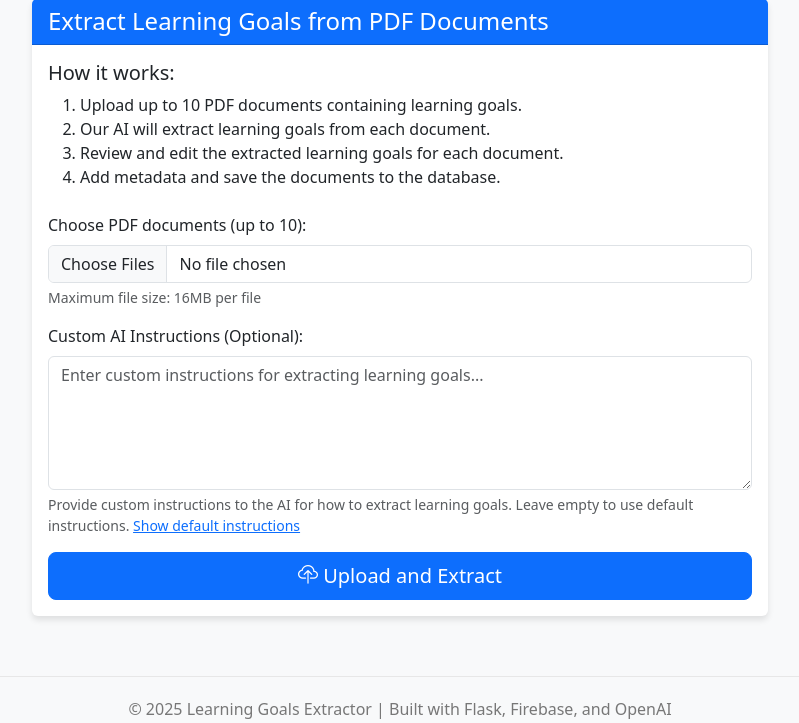
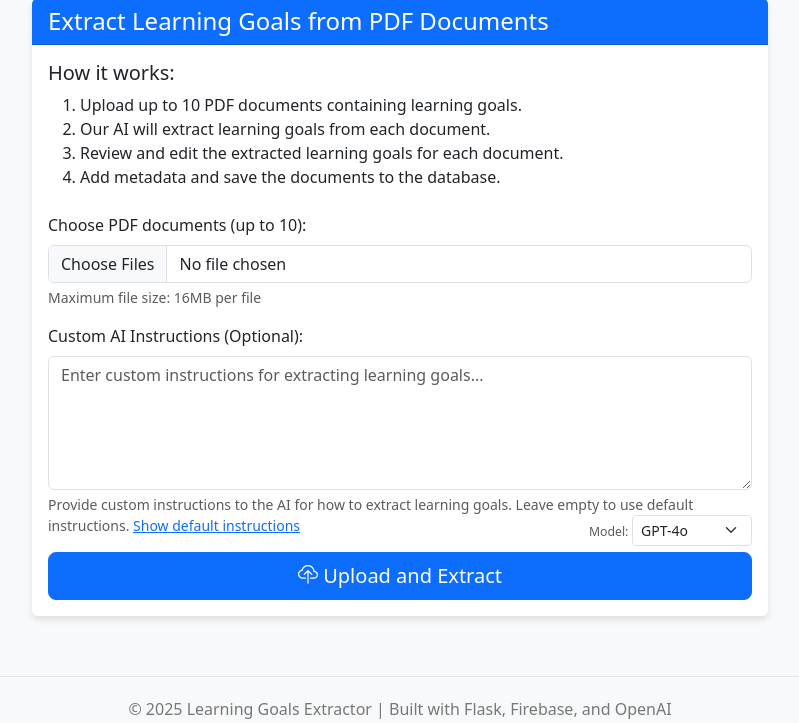
Before and after one commit to gkestin/learning-goals-app, a Flask app: page / in a window 1280 px wide. Shown: the part 101-824 px from the top of the page, without its empty margins (240-1039 px from the left). Run offline with Flask 2, Linux system fonts and the light colour scheme.

Commit message:
user can choose gpt-4.1

```diff
--- a/app/openai_service.py
+++ b/app/openai_service.py
@@ -26,7 +26,7 @@ IMPORTANT: Your response MUST be valid JSON with the following structure:
 Do not include any explanations or notes outside the JSON structure.
 """
 
-def extract_learning_goals(text, api_key, custom_system_message=None):
+def extract_learning_goals(text, api_key, custom_system_message=None, model="gpt-4o"):
     """Extract learning goals from text using OpenAI API"""
     http_client = httpx.Client(
         timeout=60.0,
@@ -63,7 +63,7 @@ Do not include any explanations or notes outside the JSON structure.
 
     try:
         response = client.chat.completions.create(
-            model="gpt-4o",
+            model=model,
             messages=[
                 {"role": "system", "content": system_message},
                 {"role": "user", "content": f"Extract learning goals from the following text:\n\n{text[:10000]}"}
--- a/app/routes.py
+++ b/app/routes.py
@@ -31,6 +31,9 @@ def upload_file():
     # Get custom system message if provided
     custom_system_message = request.form.get('system_message', None)
 
+    # Get model selection
+    model = request.form.get('model', 'gpt-4o')
+
     # Process up to 10 files
     processed_files = []
 
@@ -52,7 +55,7 @@ def upload_file():
 
             # Extract learning goals using OpenAI
             api_key = current_app.config['OPENAI_API_KEY']
-            learning_goals = extract_learning_goals(pdf_text, api_key, custom_system_message)
+            learning_goals = extract_learning_goals(pdf_text, api_key, custom_system_message, model=model)
 
             # Store file data
             processed_files.append({
--- a/app/templates/index.html
+++ b/app/templates/index.html
@@ -110,6 +110,13 @@
                         <div class="form-text">
                             Provide custom instructions to the AI for how to extract learning goals. Leave empty to use default instructions.
                             <a href="#" data-bs-toggle="collapse" data-bs-target="#defaultInstructions">Show default instructions</a>
+                            <span class="float-end">
+                                <small>Model:</small>
+                                <select class="form-select form-select-sm d-inline-block" id="model" name="model" style="width: auto; min-width: 120px;">
+                                    <option value="gpt-4o" selected>GPT-4o</option>
+                                    <option value="gpt-4.1">GPT-4.1</option>
+                                </select>
+                            </span>
                         </div>
                         <div class="collapse mt-2" id="defaultInstructions">
                             <div class="card card-body bg-light">
```
